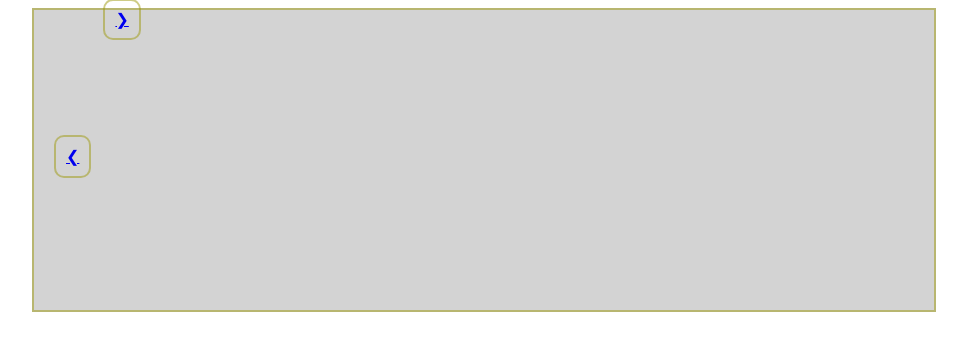
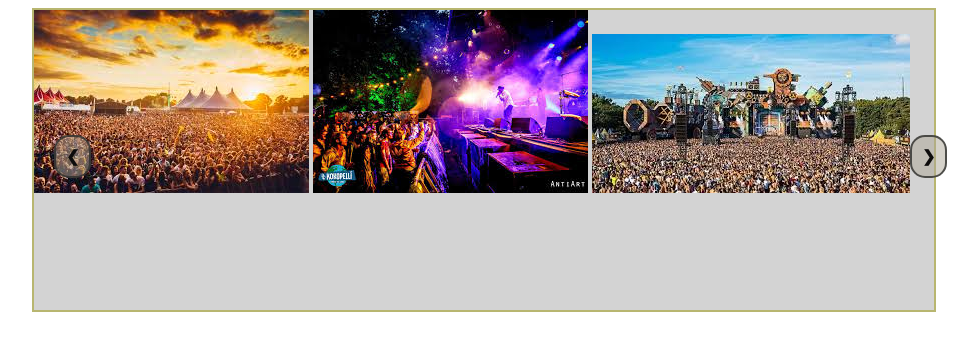
Before and after one commit to RafSwiggers/challenge-interactive-page, a plain HTML site: page index.html in a window 1280 px wide. Shown: the whole page, without its empty margins (68-1046 px from the left). Drawn offline with Linux system fonts and the light colour scheme.

Commit message:
solve src & href

```diff
--- a/codefest.css
+++ b/codefest.css
@@ -10,24 +10,35 @@ header {
     border: 2px solid rgba(158, 154, 14, 0.5);
 }
 
-#vorige {
+#links, #rechts {
+    z-index: 1;
+    color: rgba(13, 12, 12, 1);
+    font-weight: 900;border: 2px solid rgba(46, 45, 43, 0.8);
+    background-color: rgba(171, 165, 150, 0.5);
+    border-radius: 15px
+
+}
+
+
+#links {
+    position: absolute;
     margin: 125px 0 0 20px;
     padding: 10px;
-    border: 2px solid rgba(158, 154, 14, 0.5);
-    border-radius: 10px;
     float: left;
 }
 
-#volgende {
+#rechts {
+    position: absolute;
     display: inline;
     margin-top:125px;
     padding: 10px;
-    border: 2px solid rgba(158, 154, 14, 0.5);
-    border-radius: 10px;
 }
 
 #fotobox {
+    position: relative;
     display: inline;
+    margin: auto;
+    overflow: hidden;
 }
 
 #foto1 {
@@ -40,6 +51,14 @@ header {
 
 #foto3 {
 
+}
+
+.active {
+    display: block;
+}
+
+.inactive {
+    display: none;
 }
 
 #summary {
--- a/index.html
+++ b/index.html
@@ -8,13 +8,13 @@
 <body>
 
     <header>
-        <a class="prev" id="vorige" href="#">&#10094;</a>
+        <a class="prev" id="vorige" href="#"><p id="links">&#10094;</p></a>
         <div class="slideshow" id="fotobox">
-            <img class="" id="foto1" src="#" alt="">
-            <img class="" id="foto2" src="#" alt="">
-            <img class="" id="foto2" src="#" alt="">
+            <img class="" id="foto1" src="foto1.jpeg" alt="">
+            <img class="" id="foto2" src="foto2.jpeg" alt="">
+            <img class="" id="foto2" src="foto3.jpeg" alt="">
         </div>
-        <a class="next" id="volgende" href="#">&#10095;</a>
+        <a class="next" id="volgende" href="#"><p id="rechts">&#10095;</p></a>
     </header>
 
     <main>
```
